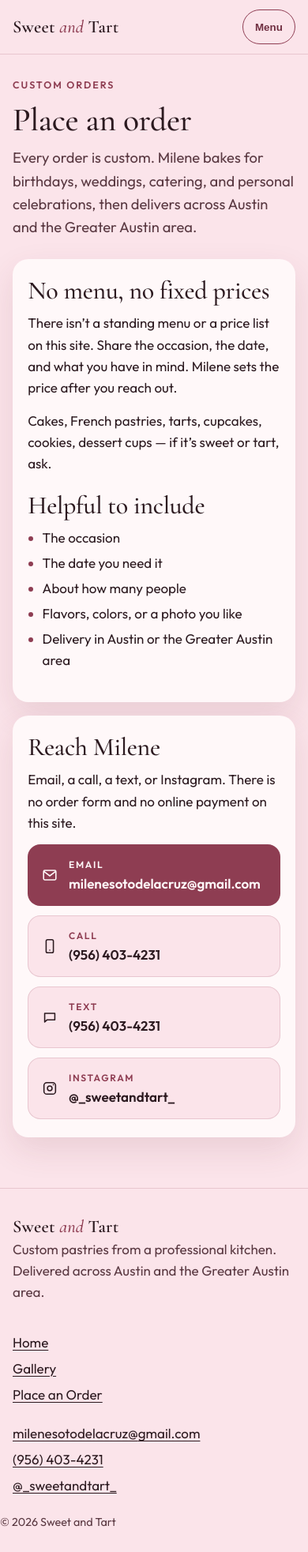
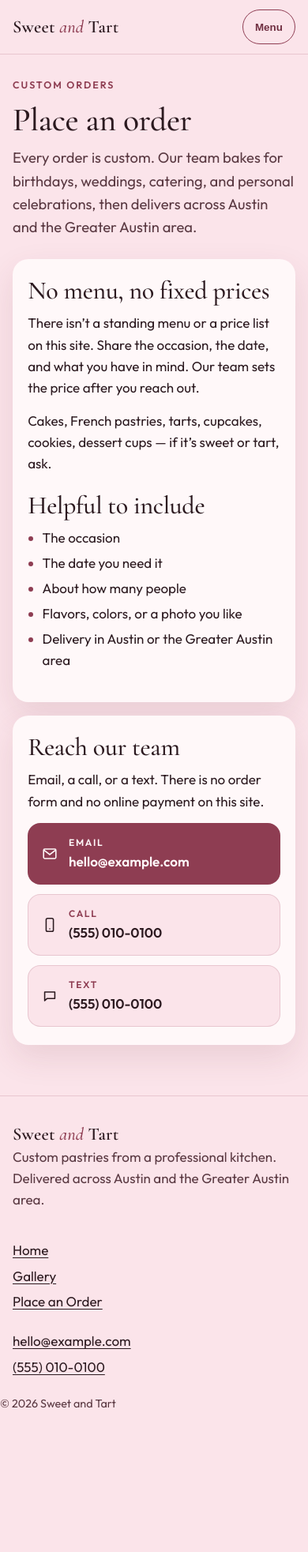
Before and after one commit to JacobSnowden180/Sweet-And-Tart, a plain HTML site: page order.html in a window 390 px wide. Shown: the whole page at 79% size. After the commit the page ends 1815 px from the top, so only its background shows below. Drawn offline with nearby package versions, Linux system fonts and the light colour scheme.

Commit message:
Remove personal contact details from the public site.
Use team voice and placeholder email and phone so the owner's name, real address, phone, and Instagram are not published yet.

Co-authored-by: JacobSnowden180 <JacobSnowden180@users.noreply.github.com>

```diff
--- a/css/styles.css
+++ b/css/styles.css
@@ -736,8 +736,7 @@ html.js .site-nav.is-open a {
     grid-template-columns: 1fr 1fr;
   }
 
-  .contact-list > li:first-child,
-  .contact-list > li:last-child {
+  .contact-list > li:first-child {
     grid-column: 1 / -1;
   }
 }
--- a/order.html
+++ b/order.html
@@ -4,11 +4,11 @@
   <meta charset="utf-8">
   <meta name="viewport" content="width=device-width, initial-scale=1">
   <title>Place an Order | Sweet and Tart</title>
-  <meta name="description" content="Order custom pastries from Milene for a birthday, wedding, catering, or any personal celebration. Delivered across Austin and the Greater Austin area.">
+  <meta name="description" content="Order custom pastries from our team for a birthday, wedding, catering, or any personal celebration. Delivered across Austin and the Greater Austin area.">
   <meta name="theme-color" content="#fbe4ea">
   <!-- When a custom domain is connected, set og:url and og:image to absolute https URLs. -->
   <meta property="og:title" content="Place an Order | Sweet and Tart">
-  <meta property="og:description" content="Order custom pastries from Milene for a birthday, wedding, catering, or any personal celebration. Delivered across Austin and the Greater Austin area.">
+  <meta property="og:description" content="Order custom pastries from our team for a birthday, wedding, catering, or any personal celebration. Delivered across Austin and the Greater Austin area.">
   <meta property="og:type" content="website">
   <meta property="og:image" content="images/og.jpg">
   <meta property="og:image:width" content="1200">
@@ -48,7 +48,7 @@
       <!-- DRAFT COPY start -->
       <p class="kicker">Custom orders</p>
       <h1>Place an order</h1>
-      <p class="lede">Every order is custom. Milene bakes for birthdays, weddings, catering, and personal celebrations, then delivers across Austin and the Greater Austin area.</p>
+      <p class="lede">Every order is custom. Our team bakes for birthdays, weddings, catering, and personal celebrations, then delivers across Austin and the Greater Austin area.</p>
       <!-- DRAFT COPY end -->
     </header>
 
@@ -56,7 +56,7 @@
       <div class="panel">
         <!-- DRAFT COPY start -->
         <h2>No menu, no fixed prices</h2>
-        <p>There isn’t a standing menu or a price list on this site. Share the occasion, the date, and what you have in mind. Milene sets the price after you reach out.</p>
+        <p>There isn’t a standing menu or a price list on this site. Share the occasion, the date, and what you have in mind. Our team sets the price after you reach out.</p>
         <p>Cakes, French pastries, tarts, cupcakes, cookies, dessert cups — if it’s sweet or tart, ask.</p>
         <h2>Helpful to include</h2>
         <ul class="checklist">
@@ -71,48 +71,37 @@
 
       <div class="panel">
         <!-- DRAFT COPY start -->
-        <h2>Reach Milene</h2>
-        <p>Email, a call, a text, or Instagram. There is no order form and no online payment on this site.</p>
+        <h2>Reach our team</h2>
+        <p>Email, a call, or a text. There is no order form and no online payment on this site.</p>
         <!-- DRAFT COPY end -->
         <ul class="contact-list">
           <li>
-            <a class="contact-card primary" href="mailto:milenesotodelacruz@gmail.com?subject=Sweet%20and%20Tart%20order">
+            <a class="contact-card primary" href="mailto:hello@example.com?subject=Sweet%20and%20Tart%20order">
               <svg viewBox="0 0 24 24" aria-hidden="true" focusable="false">
                 <rect x="3.5" y="5.5" width="17" height="13" rx="1.5" fill="none" stroke="currentColor" stroke-width="1.7"/>
                 <path d="M4 7l8 6 8-6" fill="none" stroke="currentColor" stroke-width="1.7"/>
               </svg>
               <span class="contact-kicker">Email</span>
-              <span class="contact-main">milenesotodelacruz@<wbr>gmail.com</span>
+              <span class="contact-main">hello@<wbr>example.com</span>
             </a>
           </li>
           <li>
-            <a class="contact-card" href="tel:+19564034231">
+            <a class="contact-card" href="tel:+15550100100">
               <svg viewBox="0 0 24 24" aria-hidden="true" focusable="false">
                 <rect x="7" y="3" width="10" height="18" rx="2" fill="none" stroke="currentColor" stroke-width="1.7"/>
                 <circle cx="12" cy="17.5" r="0.9" fill="currentColor"/>
               </svg>
               <span class="contact-kicker">Call</span>
-              <span class="contact-main">(956) 403-4231</span>
+              <span class="contact-main">(555) 010-0100</span>
             </a>
           </li>
           <li>
-            <a class="contact-card" href="sms:+19564034231">
+            <a class="contact-card" href="sms:+15550100100">
               <svg viewBox="0 0 24 24" aria-hidden="true" focusable="false">
                 <path d="M5 6.5h14v9H8.5L5 18.5z" fill="none" stroke="currentColor" stroke-width="1.7" stroke-linejoin="round"/>
               </svg>
               <span class="contact-kicker">Text</span>
-              <span class="contact-main">(956) 403-4231</span>
-            </a>
-          </li>
-          <li>
-            <a class="contact-card wide" href="https://www.instagram.com/_sweetandtart_/" target="_blank" rel="noopener noreferrer">
-              <svg viewBox="0 0 24 24" aria-hidden="true" focusable="false">
-                <rect x="4" y="4" width="16" height="16" rx="4" fill="none" stroke="currentColor" stroke-width="1.7"/>
-                <circle cx="12" cy="12" r="3.2" fill="none" stroke="currentColor" stroke-width="1.7"/>
-                <circle cx="17" cy="7" r="0.9" fill="currentColor"/>
-              </svg>
-              <span class="contact-kicker">Instagram</span>
-              <span class="contact-main">@_sweetandtart_<span class="visually-hidden"> (opens in a new tab)</span></span>
+              <span class="contact-main">(555) 010-0100</span>
             </a>
           </li>
         </ul>
@@ -135,9 +124,8 @@
         <a href="order.html" aria-current="page">Place an Order</a>
       </nav>
       <ul class="footer-contact">
-        <li><a href="mailto:milenesotodelacruz@gmail.com">milenesotodelacruz@<wbr>gmail.com</a></li>
-        <li><a href="tel:+19564034231">(956) 403-4231</a></li>
-        <li><a href="https://www.instagram.com/_sweetandtart_/" target="_blank" rel="noopener noreferrer">@_sweetandtart_<span class="visually-hidden"> (opens in a new tab)</span></a></li>
+        <li><a href="mailto:hello@example.com">hello@<wbr>example.com</a></li>
+        <li><a href="tel:+15550100100">(555) 010-0100</a></li>
       </ul>
     </div>
     <p class="legal wrap">© 2026 Sweet and Tart</p>
```
Also changed, not shown: 404.html (+2 -3 lines), gallery.html (+2 -3 lines), index.html (+6 -7 lines), README.md.
